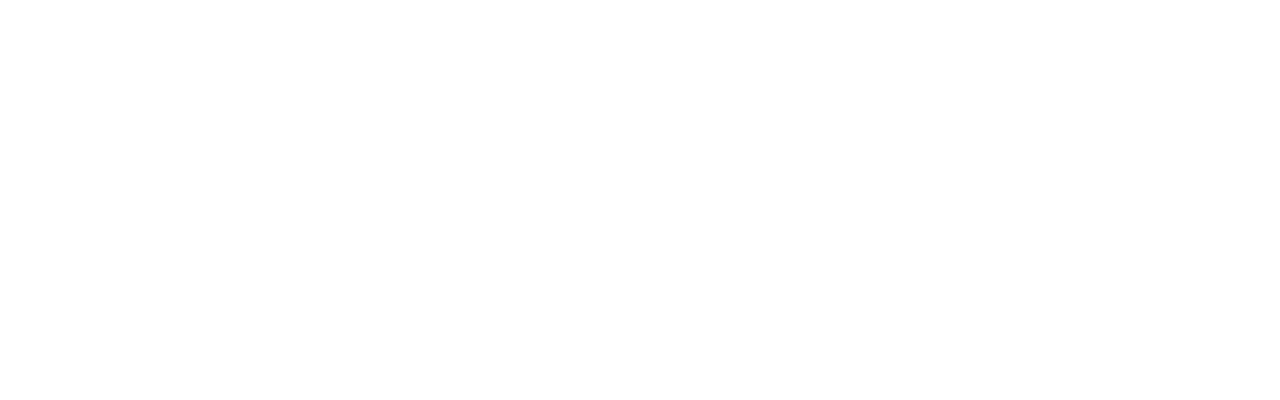
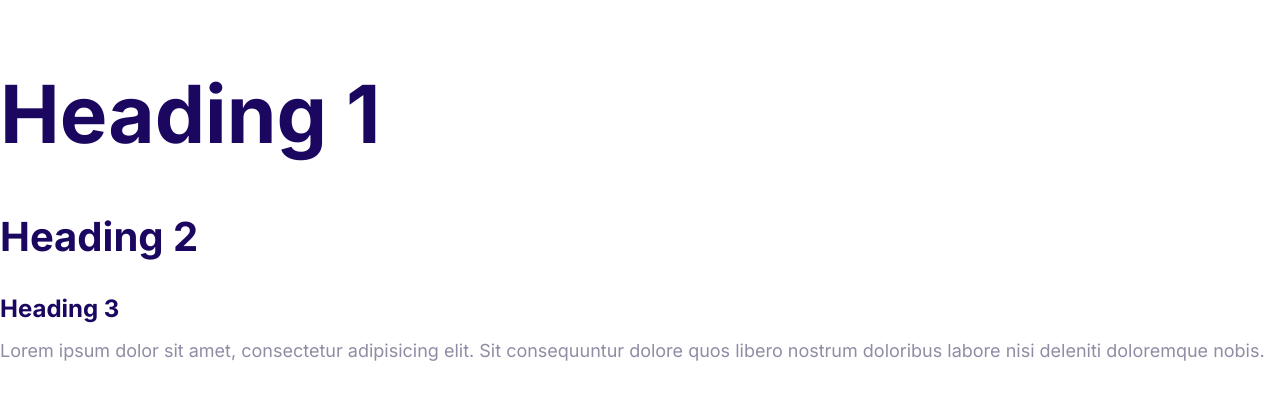
Before and after one commit to mohsenpour/ninja.dev, a plain HTML site: page index.html in a window 1280 px wide. Drawn offline with Linux system fonts and the light colour scheme.

Commit message:
Define font styles

```diff
--- a/css/styles.css
+++ b/css/styles.css
@@ -5,3 +5,55 @@
   --color-headings: #1b0760;
   --color-body: #918ca4;
 }
+
+html {
+  font-size: 62.5%;
+}
+
+body {
+  font-family: Inter, Arial, Helvetica, sans-serif;
+  font-size: 2.4rem;
+  line-height: 1.5;
+  color: var(--color-body);
+}
+
+h1,
+h2,
+h3 {
+  color: var(--color-headings);
+  margin-bottom: 1rem;
+}
+
+h1 {
+  font-size: 7rem;
+}
+
+h2 {
+  font-size: 4rem;
+}
+
+h3 {
+  font-size: 3rem;
+}
+
+p {
+  margin-top: 0;
+}
+
+@media screen and (min-width: 1024px) {
+  body {
+    font-size: 1.8rem;
+  }
+
+  h1 {
+    font-size: 8rem;
+  }
+
+  h2 {
+    font-size: 4rem;
+  }
+
+  h3 {
+    font-size: 2.4rem;
+  }
+}
--- a/index.html
+++ b/index.html
@@ -4,8 +4,23 @@
     <meta charset="UTF-8" />
     <meta name="viewport" content="width=device-width, initial-scale=1.0" />
     <title>Document</title>
+    <link rel="preconnect" href="https://fonts.googleapis.com" />
+    <link rel="preconnect" href="https://fonts.gstatic.com" crossorigin />
+    <link
+      href="https://fonts.googleapis.com/css2?family=Inter:wght@400;700&display=swap"
+      rel="stylesheet"
+    />
     <link rel="stylesheet" href="css/normalize.css" />
     <link rel="stylesheet" href="css/styles.css" />
   </head>
-  <body></body>
+  <body>
+    <h1>Heading 1</h1>
+    <h2>Heading 2</h2>
+    <h3>Heading 3</h3>
+    <p>
+      Lorem ipsum dolor sit amet, consectetur adipisicing elit. Sit consequuntur
+      dolore quos libero nostrum doloribus labore nisi deleniti doloremque
+      nobis.
+    </p>
+  </body>
 </html>
```
